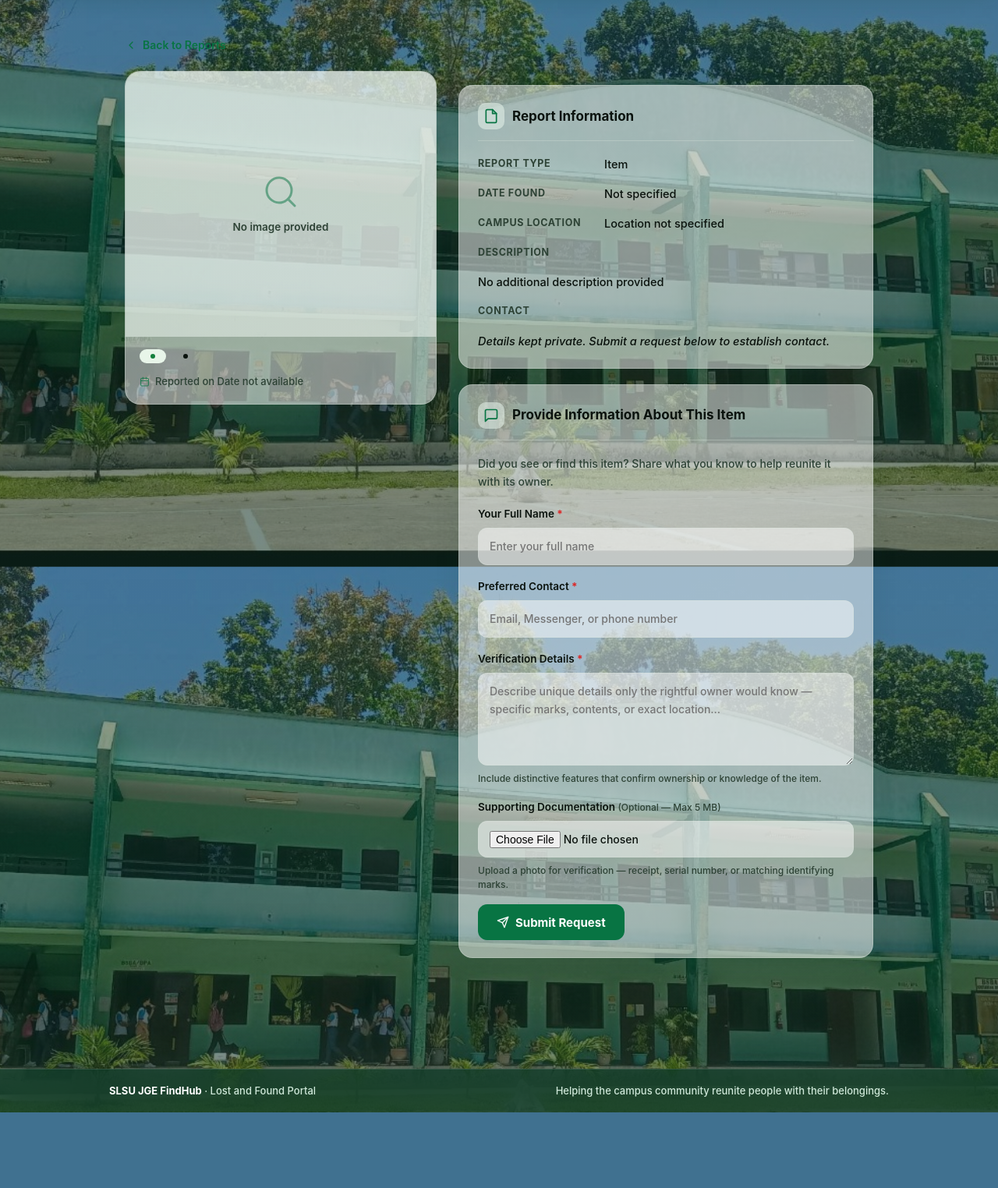
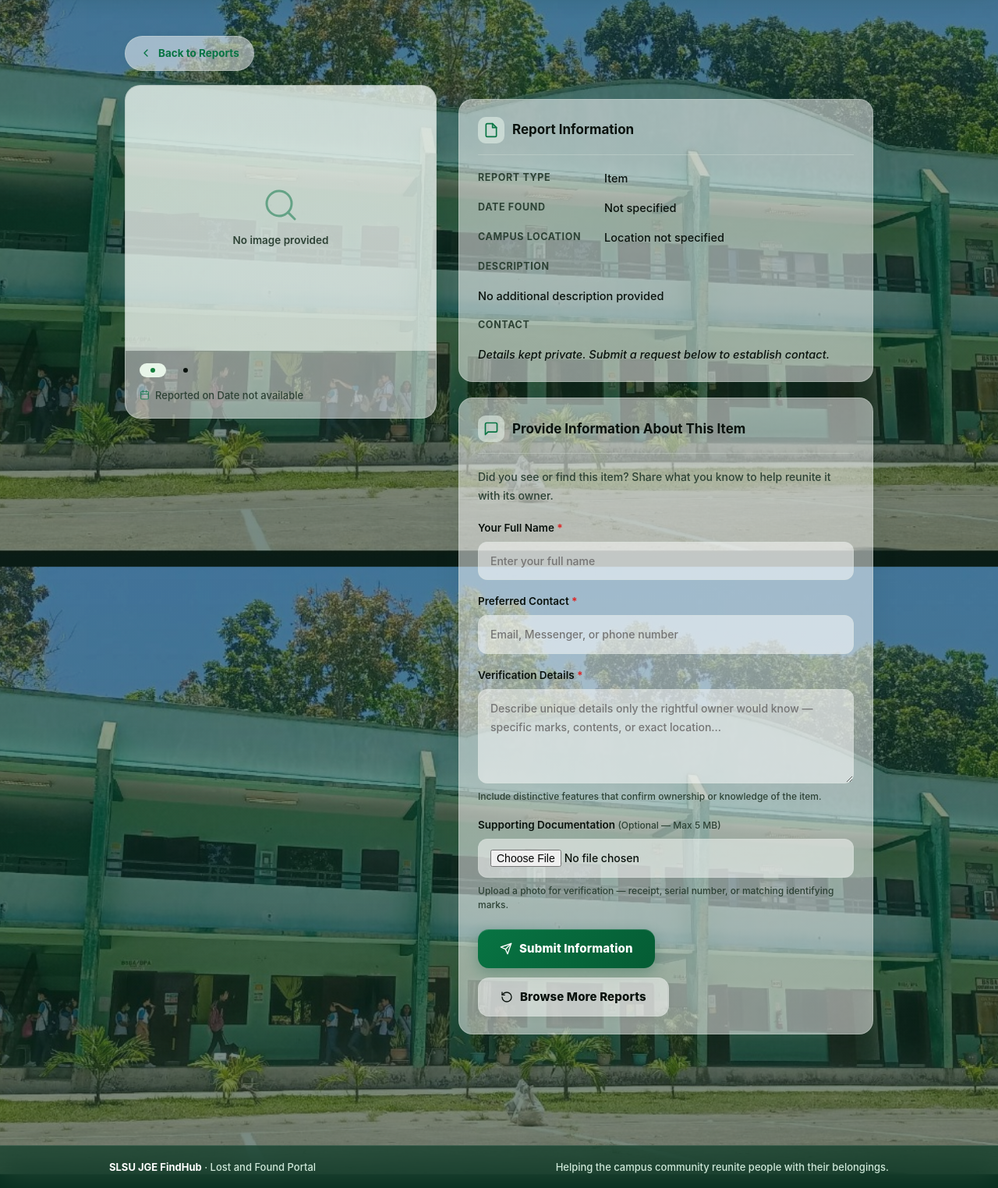
Before and after one commit to miahvillanueva28-spec/SLSU-JGE-FINDHUB., a Flask app: template templates/report_detail.html in a window 1280 px wide. Shown: the part 73-1597 px from the top of the page at 78% size. Before the commit the page ends 1500 px from the top, so only its background shows below. Run offline with Flask 3, Linux system fonts and the light colour scheme; the template is opened without the code that fills it, so the values that code supplies are empty; some libraries are stand-ins or nearby versions.

Commit message:
Update report_detail.html

```diff
--- a/templates/report_detail.html
+++ b/templates/report_detail.html
@@ -5,6 +5,7 @@
 <style>
   /* ============================================================
      REPORT DETAIL — Professional (no emojis, SVG icons)
+     Smart back button + highly visible action buttons
   ============================================================ */
   .rd-wrap {
     max-width: 1040px;
@@ -29,19 +30,31 @@
   .rd-icon--sm { width: 13px; height: 13px; }
   .rd-icon--lg { width: 20px; height: 20px; }
 
-  /* Back nav */
+  /* ---------- Smart back nav (highly visible pill) ---------- */
   .rd-back { margin-bottom: 18px; }
   .rd-back a {
     display: inline-flex;
     align-items: center;
-    gap: 7px;
+    gap: 8px;
+    padding: 10px 18px;
+    border-radius: 999px;
+    background: var(--surface);
+    border: 1.5px solid var(--border);
     color: var(--primary);
     text-decoration: none;
-    font-weight: 600;
-    font-size: 14px;
-    transition: gap .2s ease, color .2s ease;
+    font-weight: 700;
+    font-size: 13.5px;
+    box-shadow: 0 2px 8px rgba(7,92,59,.08);
+    transition: all .2s ease;
   }
-  .rd-back a:hover { gap: 11px; color: var(--primary-dark); }
+  .rd-back a:hover {
+    background: var(--primary);
+    color: #fff;
+    border-color: var(--primary);
+    transform: translateX(-3px);
+    box-shadow: 0 6px 16px rgba(7,92,59,.25);
+  }
+  .rd-back a:hover .rd-icon { stroke: #fff; }
 
   /* Layout */
   .rd-grid {
@@ -50,9 +63,7 @@
     gap: 28px;
     align-items: start;
   }
-  @media (max-width: 860px) {
-    .rd-grid { grid-template-columns: 1fr; }
-  }
+  @media (max-width: 860px) { .rd-grid { grid-template-columns: 1fr; } }
 
   /* Photo column */
   .rd-photo-card {
@@ -62,12 +73,7 @@
     background: var(--surface);
     box-shadow: var(--shadow);
   }
-  .rd-photo {
-    width: 100%;
-    height: 340px;
-    object-fit: cover;
-    display: block;
-  }
+  .rd-photo { width: 100%; height: 340px; object-fit: cover; display: block; }
   .rd-photo-ph {
     height: 340px;
     display: flex;
@@ -98,12 +104,7 @@
     text-transform: uppercase;
     letter-spacing: .04em;
   }
-  .rd-badge::before {
-    content: "";
-    width: 6px; height: 6px;
-    border-radius: 50%;
-    background: currentColor;
-  }
+  .rd-badge::before { content: ""; width: 6px; height: 6px; border-radius: 50%; background: currentColor; }
   .rd-badge--lost { background: #fff3e0; color: #c2410c; }
   .rd-badge--found { background: #e8f5e9; color: #15803d; }
   .rd-badge--open { background: #e0f2fe; color: #075985; }
@@ -164,12 +165,7 @@
     justify-content: center;
     flex-shrink: 0;
   }
-  .rd-card__head h2 {
-    margin: 0;
-    font-size: 17px;
-    font-weight: 700;
-    color: var(--text);
-  }
+  .rd-card__head h2 { margin: 0; font-size: 17px; font-weight: 700; color: var(--text); }
   .rd-card__head .rd-manage {
     margin-left: auto;
     font-size: 13px;
@@ -204,35 +200,20 @@
     overflow-wrap: anywhere;
   }
   .rd-row--full dd { margin-top: 4px; }
-  .rd-private {
-    color: var(--muted);
-    font-style: italic;
-    font-size: 13.5px;
-  }
-  @media (max-width: 520px) {
-    .rd-row { grid-template-columns: 1fr; gap: 4px; }
-  }
+  .rd-private { color: var(--muted); font-style: italic; font-size: 13.5px; }
+  @media (max-width: 520px) { .rd-row { grid-template-columns: 1fr; gap: 4px; } }
 
-  /* Claim form */
-  .rd-form-intro {
-    margin: 0 0 18px;
-    color: var(--muted);
-    font-size: 14px;
-    line-height: 1.7;
-  }
+  /* ---------- Claim form ---------- */
+  .rd-form-intro { margin: 0 0 18px; color: var(--muted); font-size: 14px; line-height: 1.7; }
   .rd-form { display: grid; gap: 16px; }
   .rd-field { display: flex; flex-direction: column; gap: 6px; }
-  .rd-field label {
-    font-size: 13.5px;
-    font-weight: 600;
-    color: var(--text);
-  }
+  .rd-field label { font-size: 13.5px; font-weight: 600; color: var(--text); }
   .rd-req { color: #dc2626; font-weight: 700; }
   .rd-opt { color: var(--muted); font-weight: 500; font-size: 12px; }
   .rd-input, .rd-textarea, .rd-file {
     width: 100%;
     box-sizing: border-box;
-    padding: 11px 14px;
+    padding: 12px 15px;
     border: 1.5px solid var(--border);
     border-radius: 12px;
     background: var(--surface);
@@ -244,49 +225,80 @@
   .rd-input:focus, .rd-textarea:focus {
     outline: none;
     border-color: var(--primary);
-    box-shadow: 0 0 0 3px rgba(7,92,59,.12);
+    box-shadow: 0 0 0 4px rgba(7,92,59,.14);
   }
   .rd-textarea { resize: vertical; min-height: 110px; }
   .rd-hint { margin: 2px 0 0; font-size: 12px; color: var(--muted); line-height: 1.5; }
-  .rd-submit {
+
+  /* ---------- HIGHLY VISIBLE BUTTONS ---------- */
+  .rd-btn {
     display: inline-flex;
     align-items: center;
     justify-content: center;
-    gap: 8px;
-    min-height: 46px;
-    padding: 0 24px;
+    gap: 9px;
+    min-height: 50px;
+    padding: 0 28px;
     border: none;
-    border-radius: 12px;
-    background: var(--primary);
-    color: #fff;
+    border-radius: 14px;
     font-size: 15px;
-    font-weight: 700;
+    font-weight: 800;
+    letter-spacing: .01em;
     cursor: pointer;
-    transition: transform .2s ease, box-shadow .2s ease, background .2s ease;
+    text-decoration: none;
+    font-family: inherit;
+    transition: transform .2s ease, box-shadow .25s ease, filter .2s ease;
     justify-self: start;
   }
-  .rd-submit:hover {
-    background: var(--primary-dark);
+  .rd-btn--submit {
+    background: linear-gradient(135deg, var(--primary) 0%, var(--primary-dark) 100%);
+    color: #fff;
+    box-shadow: 0 6px 18px rgba(7,92,59,.32), inset 0 1px 0 rgba(255,255,255,.18);
+  }
+  .rd-btn--submit:hover {
+    transform: translateY(-3px);
+    box-shadow: 0 12px 28px rgba(7,92,59,.4), inset 0 1px 0 rgba(255,255,255,.18);
+    filter: brightness(1.06);
+  }
+  .rd-btn--submit:active { transform: translateY(0); }
+  .rd-btn--secondary {
+    background: var(--surface);
+    color: var(--text);
+    border: 1.5px solid var(--border);
+    box-shadow: 0 2px 8px rgba(0,0,0,.05);
+  }
+  .rd-btn--secondary:hover {
+    border-color: var(--primary);
+    color: var(--primary);
     transform: translateY(-2px);
-    box-shadow: 0 8px 20px rgba(7,92,59,.28);
+    box-shadow: 0 6px 16px rgba(7,92,59,.15);
   }
-  @media (max-width: 520px) { .rd-submit { width: 100%; justify-self: stretch; } }
+  .rd-btn-row {
+    display: flex;
+    flex-wrap: wrap;
+    gap: 12px;
+    margin-top: 6px;
+  }
+  @media (max-width: 520px) {
+    .rd-btn { width: 100%; justify-self: stretch; }
+    .rd-btn-row { flex-direction: column; }
+  }
 
   /* Status alert (returned / archived) */
   .rd-alert {
     display: flex;
     align-items: flex-start;
     gap: 14px;
-    padding: 20px 22px;
+    padding: 22px 24px;
     border-radius: 16px;
-    border-left: 4px solid;
+    border-left: 5px solid;
     margin-bottom: 20px;
+    box-shadow: var(--shadow);
   }
   .rd-alert--success { background: #ecfdf5; border-color: #10b981; color: #065f46; }
   .rd-alert--archived { background: var(--surface-alt); border-color: #94a3b8; color: var(--text); }
   html[data-theme="dark"] .rd-alert--success { background: rgba(16,185,129,.12); }
   .rd-alert__icon {
-    width: 36px; height: 36px;
+    width: 40px; height: 40px;
     border-radius: 50%;
     background: rgba(255,255,255,.6);
     display: inline-flex;
@@ -340,17 +352,38 @@
 
   @media (prefers-reduced-motion: reduce) {
     .rd-wrap { animation: none; }
+    .rd-btn:hover, .rd-back a:hover { transform: none !important; }
   }
 </style>
 {% endblock %}
 
 {% block content %}
+{# ============ SMART BACK BUTTON ============
+   If you came from another page on this site (reports list, admin dashboard,
+   notifications), go back there. Otherwise default to the reports list view
+   (not the home hero). #}
+{% set ref = request.referrer %}
+{% set same_site = ref and request.host in ref %}
+{% if same_site and '/report/' not in ref %}
+  {% set back_url = ref %}
+  {% if '/admin' in ref %}
+    {% set back_label = 'Back to Dashboard' %}
+  {% elif '/notifications' in ref %}
+    {% set back_label = 'Back to Notifications' %}
+  {% else %}
+    {% set back_label = 'Back to Reports' %}
+  {% endif %}
+{% else %}
+  {% set back_url = url_for('home') ~ '?view=reports' %}
+  {% set back_label = 'Back to Reports' %}
+{% endif %}
+
 <div class="rd-wrap">
 
   <div class="rd-back">
-    <a href="{{ url_for('home') }}">
+    <a href="{{ back_url }}">
       <svg class="rd-icon" viewBox="0 0 24 24" aria-hidden="true"><path d="m15 18-6-6 6-6"/></svg>
-      Back to Reports
+      {{ back_label }}
     </a>
   </div>
 
@@ -493,10 +526,16 @@
               <p class="rd-hint">Upload a photo for verification — receipt, serial number, or matching identifying marks.</p>
             </div>
 
-            <button type="submit" class="rd-submit">
-              <svg class="rd-icon" viewBox="0 0 24 24" aria-hidden="true"><path d="M22 2 11 13"/><path d="M22 2 15 22l-4-9-9-4z"/></svg>
-              Submit Request
-            </button>
+            <div class="rd-btn-row">
+              <button type="submit" class="rd-btn rd-btn--submit">
+                <svg class="rd-icon" viewBox="0 0 24 24" aria-hidden="true"><path d="M22 2 11 13"/><path d="M22 2 15 22l-4-9-9-4z"/></svg>
+                {% if report.report_type == 'Found' %}Submit Claim Request{% else %}Submit Information{% endif %}
+              </button>
+              <a href="{{ back_url }}" class="rd-btn rd-btn--secondary">
+                <svg class="rd-icon" viewBox="0 0 24 24" aria-hidden="true"><path d="M3 12a9 9 0 1 0 9-9 9.75 9.75 0 0 0-6.74 2.74L3 8"/><path d="M3 3v5h5"/></svg>
+                Browse More Reports
+              </a>
+            </div>
           </form>
         </div>
 
@@ -517,6 +556,12 @@
               <strong>Report Archived</strong>
               <p>This report has been archived and is no longer active.</p>
             {% endif %}
+            <div class="rd-btn-row" style="margin-top:14px;">
+              <a href="{{ back_url }}" class="rd-btn rd-btn--secondary">
+                <svg class="rd-icon" viewBox="0 0 24 24" aria-hidden="true"><path d="m15 18-6-6 6-6"/></svg>
+                {{ back_label }}
+              </a>
+            </div>
           </div>
         </div>
       {% endif %}
```
